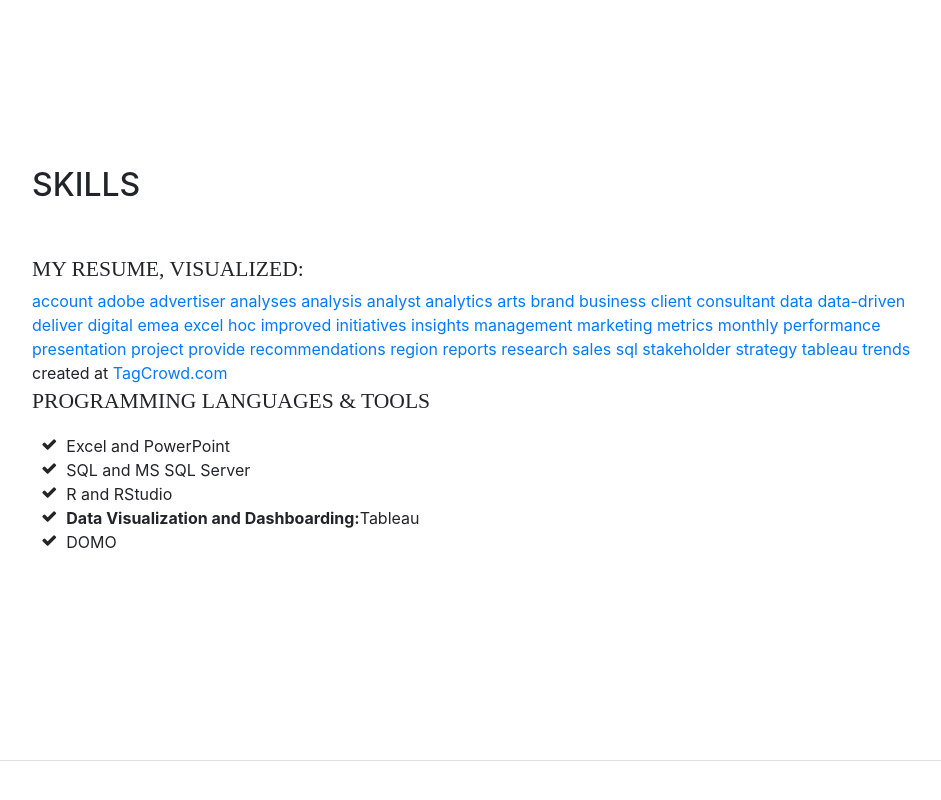
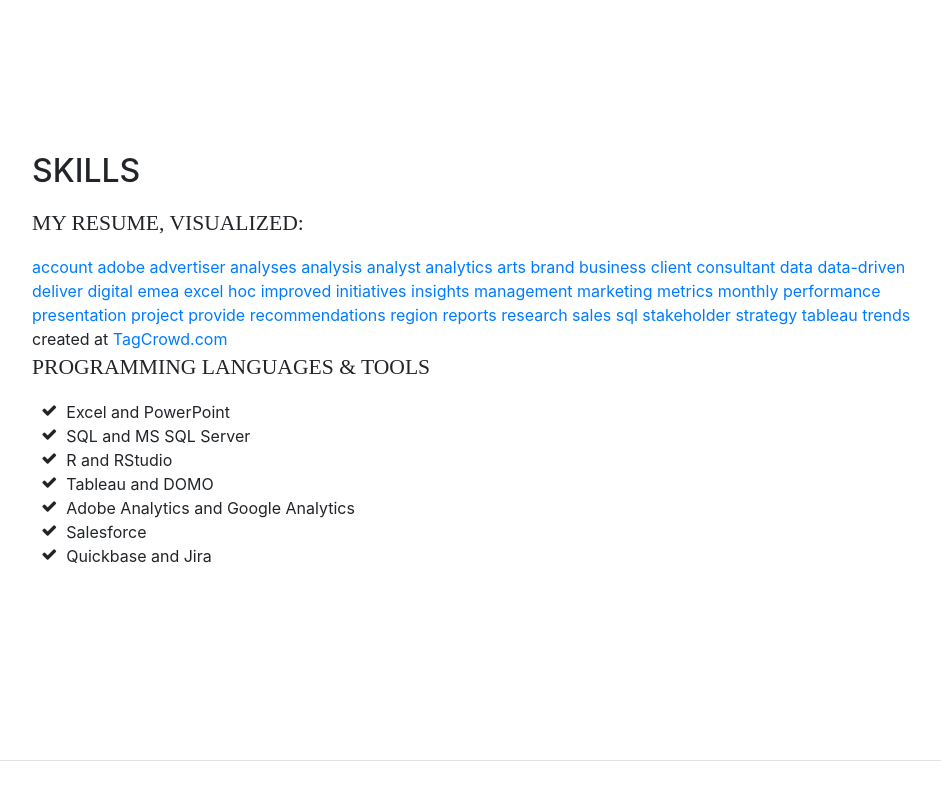
Before and after one commit to abmoreno/abmoreno.github.io, a website with bundled scripts: page index.html in a window 1280 px wide. Shown: the part 2618-3418 px from the top of the page, without its empty margins (288-1229 px from the left). Built offline with nearby package versions, Linux system fonts and the light colour scheme; a web font is replaced by a local one.

Commit message:
updated tools

```diff
--- a/index.html
+++ b/index.html
@@ -175,8 +175,8 @@
 
       <section class="resume-section p-3 p-lg-5 d-flex flex-column" id="skills">
         <div class="my-auto">
-          <h2 class="mb-5">Skills</h2>
-        <div class="subheading mb-1">My Resume, Visualized:</div>
+          <h2 class="mb-3">Skills</h2>
+        <div class="subheading mb-3">My Resume, Visualized:</div>
 
           <!--
           begin tag cloud : generated by TagCrowd.com
@@ -228,10 +228,16 @@
               R and RStudio</li>
             <li>
               <i class="fa-li fa fa-check"></i>
-              <b>Data Visualization and Dashboarding:</b>Tableau</li>
+              Tableau and DOMO</li>
+              <li>
+                <i class="fa-li fa fa-check"></i>
+                Adobe Analytics and Google Analytics</li>
             <li>
               <i class="fa-li fa fa-check"></i>
-            DOMO</li>
+              Salesforce</li>
+            <li>
+              <i class="fa-li fa fa-check"></i>
+              Quickbase and Jira</li>
 
           </ul>
         </div>
```
